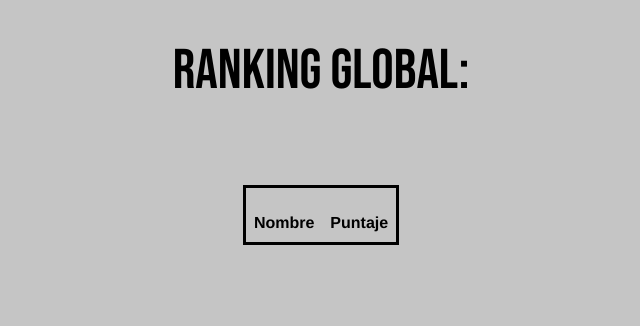
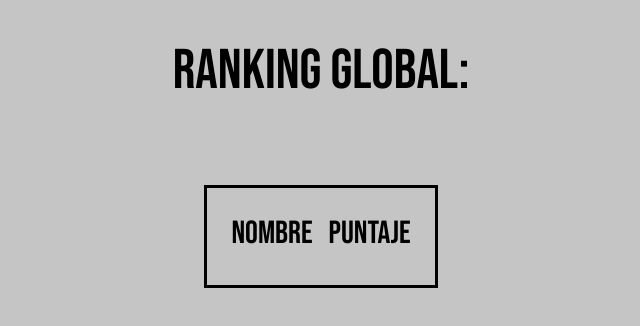
Before and after one commit to PioIX/2025-TPIN-1-G14, a plain HTML site: page front/index4.html in a window 1280 px wide. Shown: the whole page, without its empty margins (319-959 px from the left). Drawn offline with Linux system fonts and the light colour scheme; no server answers.

Commit message:
css del ranking terminado

```diff
--- a/front/styles.css
+++ b/front/styles.css
@@ -111,7 +111,8 @@ img{
 
 }
 .scoreContainer{
-    /*padding:2rem;*/
+    padding:1rem;
+    padding-top:0rem;
     border: solid black;
     margin: auto; /* Center horizontally */
     width: fit-content;
@@ -128,12 +129,16 @@ img{
 }
 
 #scoreRanking th {
-    padding-bottom: 10px;
-    font-weight: bold;
+    padding-bottom: 1rem;
+    font-family: "Bebas Neue", sans-serif;
+    font-weight: 400;
+    font-style: normal;
+    font-size:2rem
 }
 
 #scoreRanking td {
     padding: 1rem 2rem ;
+    font-size:1.5rem
 }
 #section5{
     display: flex;
```
